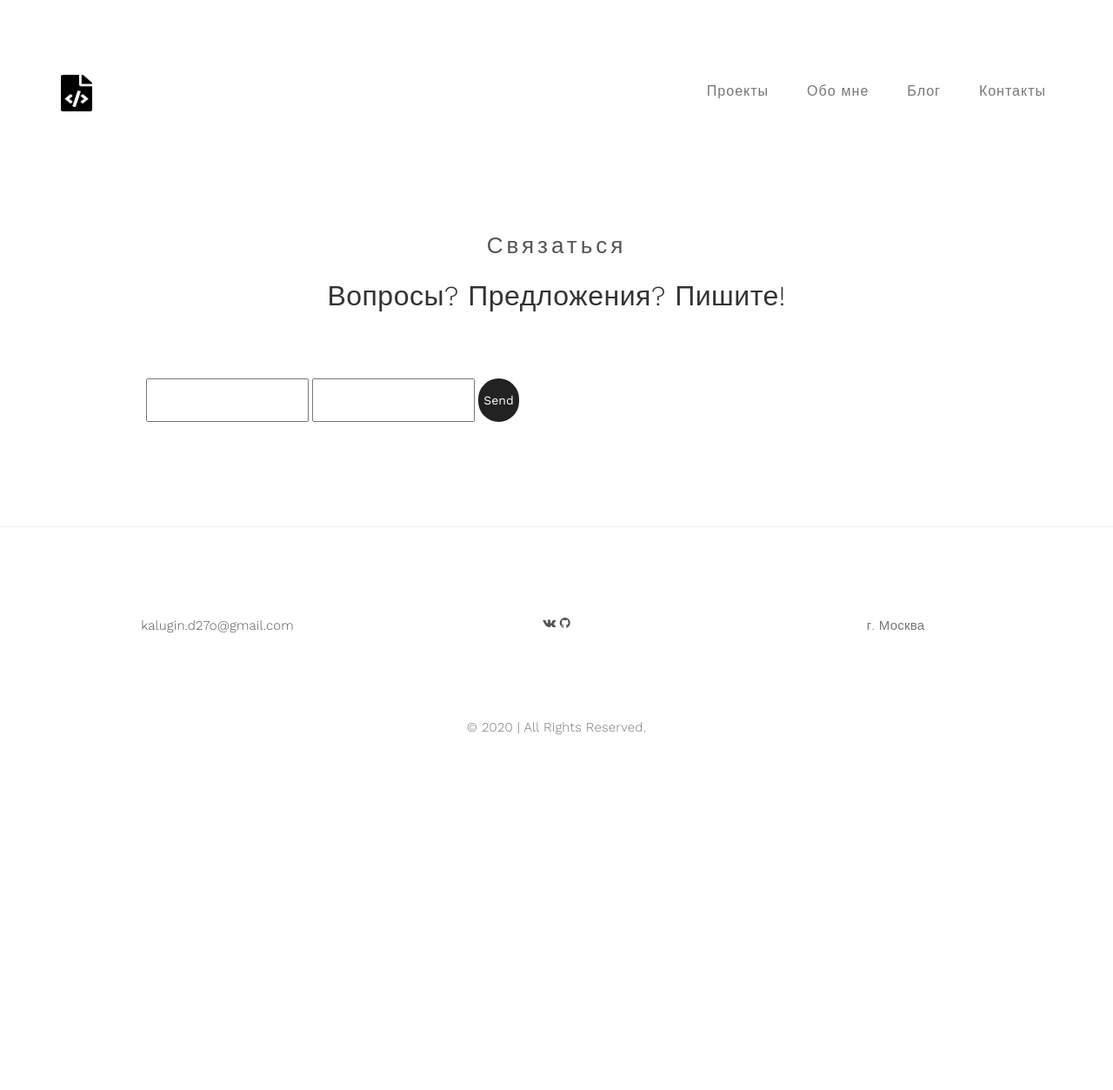
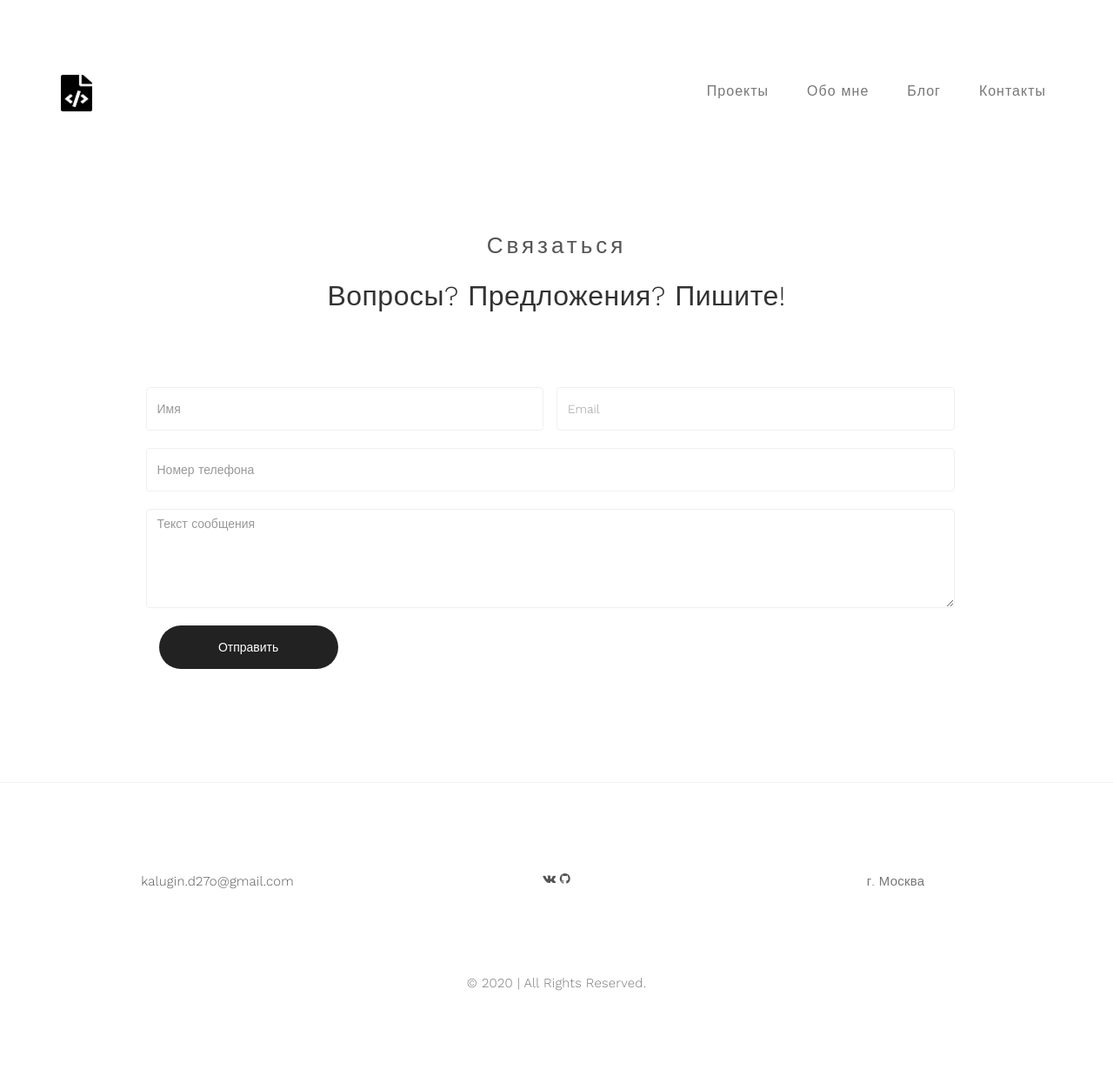
Before and after one commit to d27o/d27o.github.io, a Jekyll site: the page built from contact.html, in a window 1280 px wide. Shown: the whole page at 87% size. Built offline with Jekyll 4.4.1, drawn with Linux system fonts in a browser that asks for light colours; before the commit the page ends 959 px from its top, so only the background shows below that.

Commit message:
feat(UI):added style to contact form

```diff
--- a/contact.html
+++ b/contact.html
@@ -16,7 +16,7 @@ permalink: /contact/
           </div>
 
 
-          <!-- <form action="https://formspree.io/xknvkopk" method="POST">
+          <form action="https://formspree.io/xknvkopk" method="POST">
             <div class="col-md-6 col-sm-6">
               <input type="text" class="form-control" placeholder="Имя" name="name" />
             </div>
@@ -46,13 +46,14 @@ permalink: /contact/
                 value="Отправить"
               />
             </div>
-          </form> -->
+          </form>
 
-          <form action="https://formspree.io/xknvkopk" method="POST">
+          <!-- <form action="https://formspree.io/xknvkopk" method="POST">
             <input type="text" name="name">
             <input type="email" name="_replyto">
             <input type="submit" value="Send">
-          </form>
+          </form> -->
+
         </div>
       </div>
     </div>
```
